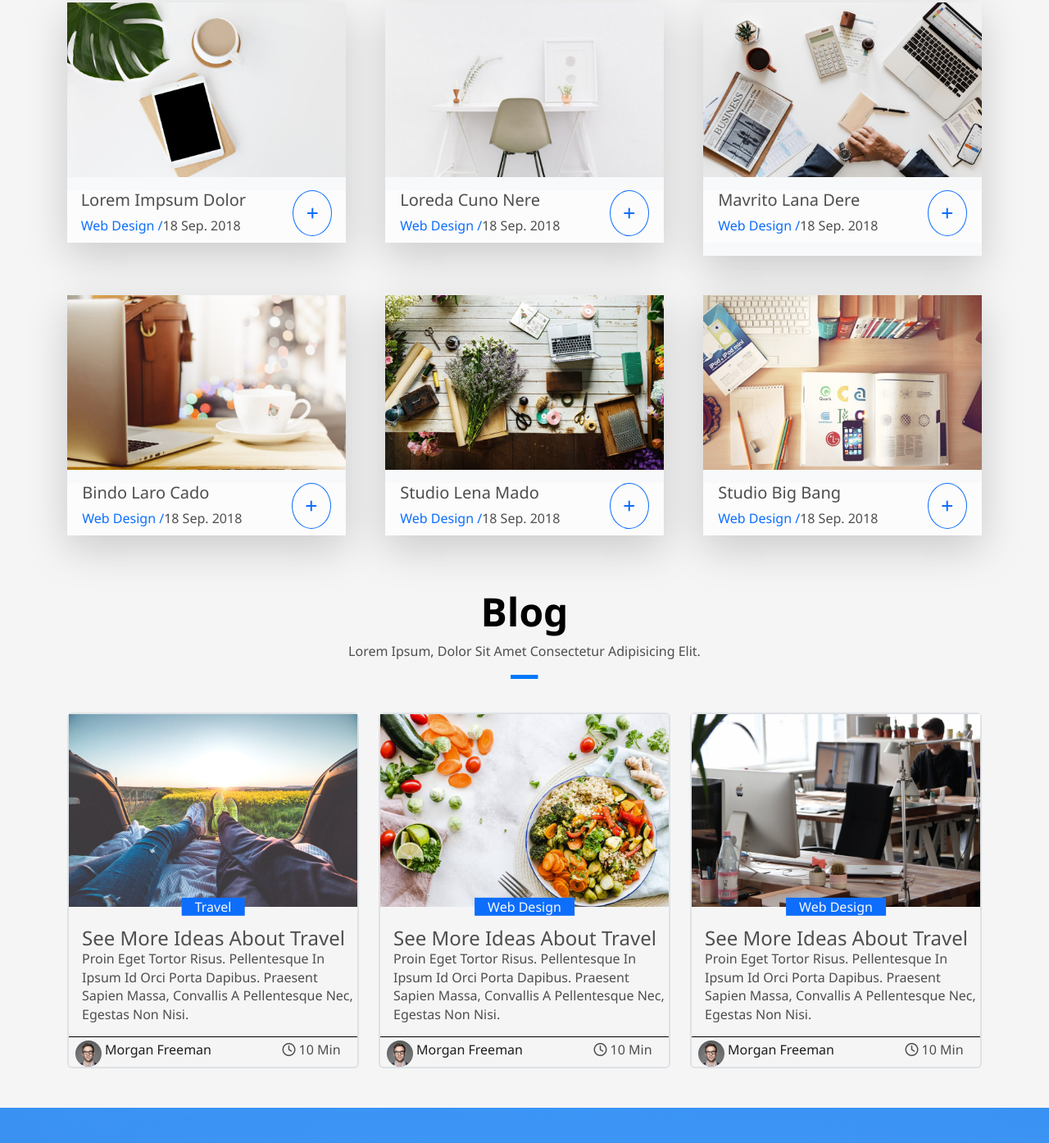
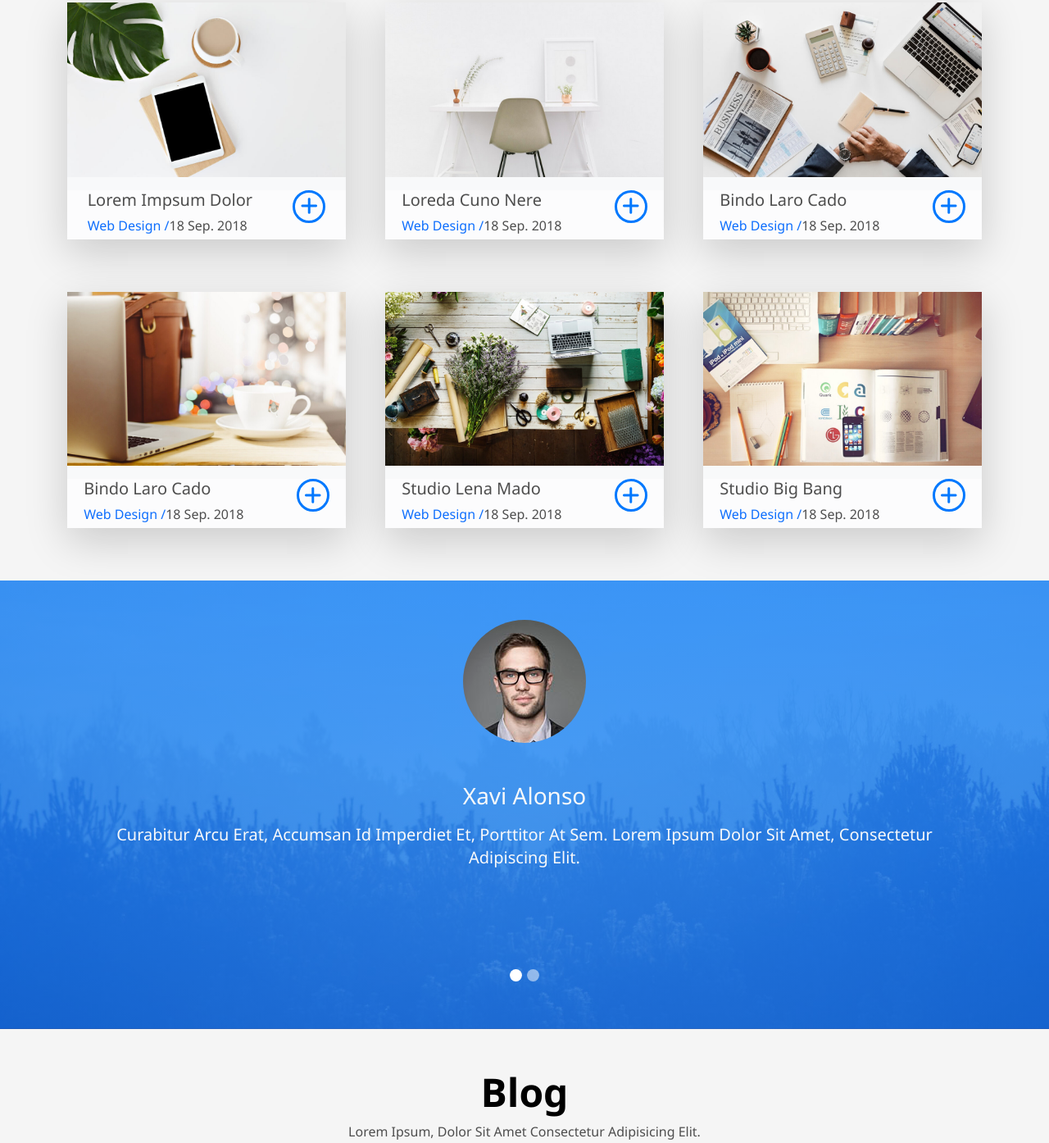
Before and after one commit to MohammedFikery/Route-6-Assignment, a plain HTML site: page index.html in a window 1280 px wide. Shown: the part 3106-4500 px from the top of the page at 82% size. Drawn offline with Linux system fonts and the light colour scheme; files whose address does not match are found by name.

Commit message:
lastUpdate

```diff
--- a/css/style.css
+++ b/css/style.css
@@ -71,6 +71,19 @@ a:hover {
 .navbar .nav-hover:hover a::before {
   width: 100%;
 }
+.dropdown-submenu {
+  position: relative;
+}
+.dropdown-submenu .dropdown-menu {
+  display: none;
+  top: 0;
+  left: 100%;
+  margin-top: -6px;
+}
+.dropdown-submenu:hover .dropdown-menu {
+  display: block;
+}
+
 /* ==============================start nav============================== */
 /* ==============================start home============================== */
 
@@ -339,7 +352,52 @@ a:hover {
 #Portfolio img:hover {
   transform: scale(1.2);
 }
+#Portfolio .icon-style {
+  display: flex;
+  justify-content: center;
+  align-items: center;
+  width: 40px;
+  height: 40px;
+  border: 3px solid var(--main-color);
+  border-radius: 50%;
+  padding: 10px;
+  margin-bottom: 20px;
+}
+#Portfolio .icon-style i {
+  font-size: 24px;
+  color: var(--main-color);
+}
 /* ==============================End Portfolio============================== */
+/* ==============================start carousel============================== */
+#carousel {
+  background-image: linear-gradient(#0077ffc4, #0077ffa8),
+    url(../images/overlay-bg.jpg);
+  background-position: center;
+  background-size: cover;
+  background-attachment: fixed;
+}
+.carousel-item img {
+  width: 150px;
+  height: 150px;
+  border-radius: 50%;
+  display: inline-block;
+}
+div.carousel-item.active::before {
+  content: "";
+  width: 0px;
+  height: 0px;
+}
+.carousel-indicators [data-bs-target] {
+  width: 15px;
+  height: 15px;
+  border-radius: 50%;
+}
+.carousel-indicators [data-bs-target]::before {
+  content: "";
+  width: 0px;
+  height: 0px;
+}
+/* ==============================End carousel============================== */
 /* ==============================start Blog============================== */
 .avatar {
   width: 32px;
--- a/index.html
+++ b/index.html
@@ -3,7 +3,8 @@
   <head>
     <meta charset="UTF-8" />
     <meta name="viewport" content="width=device-width, initial-scale=1.0" />
-    <title>DevFolio</title>
+    <meta name="description" content="DevFolio Bootstrap Portfolio Template" />
+    <title>DevFolio Bootstrap Portfolio Template</title>
     <link rel="stylesheet" href="css/bootstrap.min.css" />
     <link rel="stylesheet" href="css/all.min.css" />
     <link rel="stylesheet" href="css/style.css" />
@@ -37,10 +38,10 @@
               <a class="nav-link text-white" href="#Services">Services </a>
             </li>
             <li class="nav-item nav-hover">
-              <a class="nav-link text-white" href="#">Work </a>
+              <a class="nav-link text-white" href="#Counter">Work </a>
             </li>
             <li class="nav-item nav-hover">
-              <a class="nav-link text-white" href="#">Blog </a>
+              <a class="nav-link text-white" href="#Blog">Blog </a>
             </li>
             <li class="nav-item dropdown nav-hover">
               <a
@@ -52,17 +53,34 @@
               >
                 Drop Down
               </a>
-              <ul class="dropdown-menu">
+              <ul class="dropdown-menu" aria-labelledby="mainDropdown">
                 <li><a class="dropdown-item" href="#">Action</a></li>
-                <li><a class="dropdown-item" href="#">Another action</a></li>
-                <li><hr class="dropdown-divider" /></li>
+                <li class="dropdown-submenu">
+                  <a class="dropdown-item dropdown-toggle" href="#"
+                    >Another action</a
+                  >
+                  <ul class="dropdown-menu">
+                    <li>
+                      <a class="dropdown-item" href="#">deep dropdown 1 </a>
+                    </li>
+                    <li>
+                      <a class="dropdown-item" href="#">deep dropdown 2</a>
+                    </li>
+                    <li>
+                      <a class="dropdown-item" href="#">deep dropdown 3</a>
+                    </li>
+                    <li>
+                      <a class="dropdown-item" href="#">deep dropdown 4</a>
+                    </li>
+                  </ul>
+                </li>
                 <li>
                   <a class="dropdown-item" href="#">Something else here</a>
                 </li>
               </ul>
             </li>
             <li class="nav-item nav-hover">
-              <a class="nav-link text-white" href="#">Contact </a>
+              <a class="nav-link text-white" href="#Contact">Contact </a>
             </li>
           </ul>
         </div>
@@ -325,18 +343,14 @@
               <div class="Portfolio-img">
                 <img src="images/work-1.jpg" alt="" />
               </div>
-              <div
-                class="d-flex justify-content-around gap-4 bg-light-subtle my-3"
-              >
+              <div class="d-flex justify-content-around bg-light-subtle my-3">
                 <div>
                   <h2 class="h5">Lorem impsum dolor</h2>
                   <span class="text-primary">Web Design /</span
                   ><span>18 Sep. 2018</span>
                 </div>
-                <div class="text-center">
-                  <i
-                    class="fa-solid fa-plus border rounded-circle p-3 border-primary text-primary mb-2"
-                  ></i>
+                <div class="icon-style icon-hover">
+                  <i class="fa-solid fa-plus"></i>
                 </div>
               </div>
             </div>
@@ -354,16 +368,14 @@
                   <span class="text-primary">Web Design /</span
                   ><span>18 Sep. 2018</span>
                 </div>
-                <div class="text-center">
-                  <i
-                    class="fa-solid fa-plus border rounded-circle p-3 border-primary text-primary mb-2"
-                  ></i>
+                <div class="icon-style icon-hover">
+                  <i class="fa-solid fa-plus"></i>
                 </div>
               </div>
             </div>
           </div>
           <div class="col-md-4">
-            <div class="bg-light Portfolio-img shadow-lg">
+            <div class="bg-light shadow-lg">
               <div class="Portfolio-img">
                 <img src="images/work-3.jpg" alt="" />
               </div>
@@ -371,14 +383,12 @@
                 class="d-flex justify-content-around gap-4 bg-light-subtle my-3"
               >
                 <div>
-                  <h2 class="h5">Mavrito Lana Dere</h2>
+                  <h2 class="h5">Bindo Laro Cado</h2>
                   <span class="text-primary">Web Design /</span
                   ><span>18 Sep. 2018</span>
                 </div>
-                <div class="text-center">
-                  <i
-                    class="fa-solid fa-plus border rounded-circle p-3 border-primary text-primary mb-2"
-                  ></i>
+                <div class="icon-style icon-hover">
+                  <i class="fa-solid fa-plus"></i>
                 </div>
               </div>
             </div>
@@ -396,10 +406,8 @@
                   <span class="text-primary">Web Design /</span
                   ><span>18 Sep. 2018</span>
                 </div>
-                <div class="text-center">
-                  <i
-                    class="fa-solid fa-plus border rounded-circle p-3 border-primary text-primary mb-2"
-                  ></i>
+                <div class="icon-style icon-hover">
+                  <i class="fa-solid fa-plus"></i>
                 </div>
               </div>
             </div>
@@ -417,10 +425,8 @@
                   <span class="text-primary">Web Design /</span
                   ><span>18 Sep. 2018</span>
                 </div>
-                <div class="text-center">
-                  <i
-                    class="fa-solid fa-plus border rounded-circle p-3 border-primary text-primary mb-2"
-                  ></i>
+                <div class="icon-style icon-hover">
+                  <i class="fa-solid fa-plus"></i>
                 </div>
               </div>
             </div>
@@ -438,13 +444,57 @@
                   <span class="text-primary">Web Design /</span
                   ><span>18 Sep. 2018</span>
                 </div>
-                <div class="text-center">
-                  <i
-                    class="fa-solid fa-plus border rounded-circle p-3 border-primary text-primary mb-2"
-                  ></i>
+                <div class="icon-style icon-hover">
+                  <i class="fa-solid fa-plus"></i>
                 </div>
               </div>
             </div>
+          </div>
+        </div>
+      </div>
+    </section>
+
+    <section id="carousel">
+      <div class="container text-light">
+        <div id="carousel-Portfolio" class="carousel slide">
+          <div class="carousel-inner text-center p-5">
+            <div class="carousel-item active">
+              <div><img src="images/testimonial-2.jpg" alt="carousel1" /></div>
+              <div class="pt-5">
+                <span class="h3">Xavi Alonso</span>
+                <p class="lead my-3">
+                  Curabitur arcu erat, accumsan id imperdiet et, porttitor at
+                  sem. Lorem ipsum dolor sit amet, consectetur adipiscing elit.
+                </p>
+              </div>
+            </div>
+            <div class="carousel-item">
+              <div><img src="images/testimonial-4.jpeg" alt="carousel1" /></div>
+              <div class="pt-5">
+                <span class="h3">Xavi Alonso</span>
+                <p class="lead my-3">
+                  Curabitur arcu erat, accumsan id imperdiet et, porttitor at
+                  sem. Lorem ipsum dolor sit amet, consectetur adipiscing elit.
+                </p>
+              </div>
+            </div>
+          </div>
+
+          <div class="carousel-indicators position-static p-5">
+            <button
+              type="button"
+              data-bs-target="#carousel-Portfolio"
+              data-bs-slide-to="0"
+              class="active"
+              aria-current="true"
+              aria-label="Slide 1"
+            ></button>
+            <button
+              type="button"
+              data-bs-target="#carousel-Portfolio"
+              data-bs-slide-to="1"
+              aria-label="Slide 2"
+            ></button>
           </div>
         </div>
       </div>
@@ -457,7 +507,7 @@
           <p>Lorem ipsum, dolor sit amet consectetur adipisicing elit.</p>
         </div>
 
-        <div class="row py-5">
+        <div class="row py-5 g-4">
           <div class="col-md-4">
             <div class="border border-2 rounded-2">
               <div class="position-relative">
@@ -479,7 +529,7 @@
                 </p>
               </div>
 
-              <div class="border-top border-top-5 border-black pt-1">
+              <div class="border-top border-top-5 border-black pt-1 my-2">
                 <div class="row px-2 text-center">
                   <div class="col-8">
                     <div class="d-flex align-items-center">
@@ -522,7 +572,7 @@
                 </p>
               </div>
 
-              <div class="border-top border-top-5 border-black pt-1">
+              <div class="border-top border-top-5 border-black pt-1 my-2">
                 <div class="row px-2 text-center">
                   <div class="col-8">
                     <div class="d-flex align-items-center">
@@ -565,7 +615,7 @@
                 </p>
               </div>
 
-              <div class="border-top border-top-5 border-black pt-1">
+              <div class="border-top border-top-5 border-black pt-1 my-2">
                 <div class="row px-2 text-center">
                   <div class="col-8">
                     <div class="d-flex align-items-center">
```
